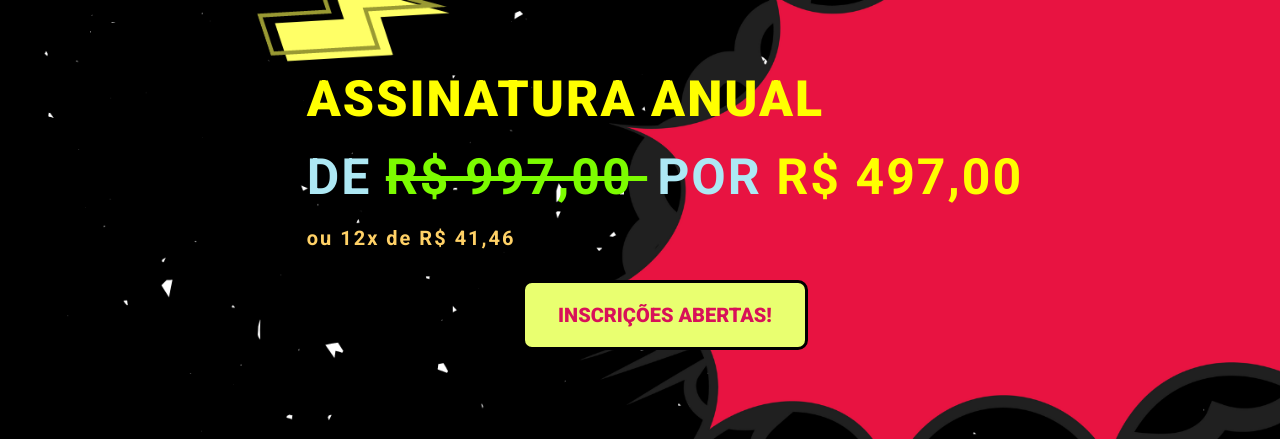
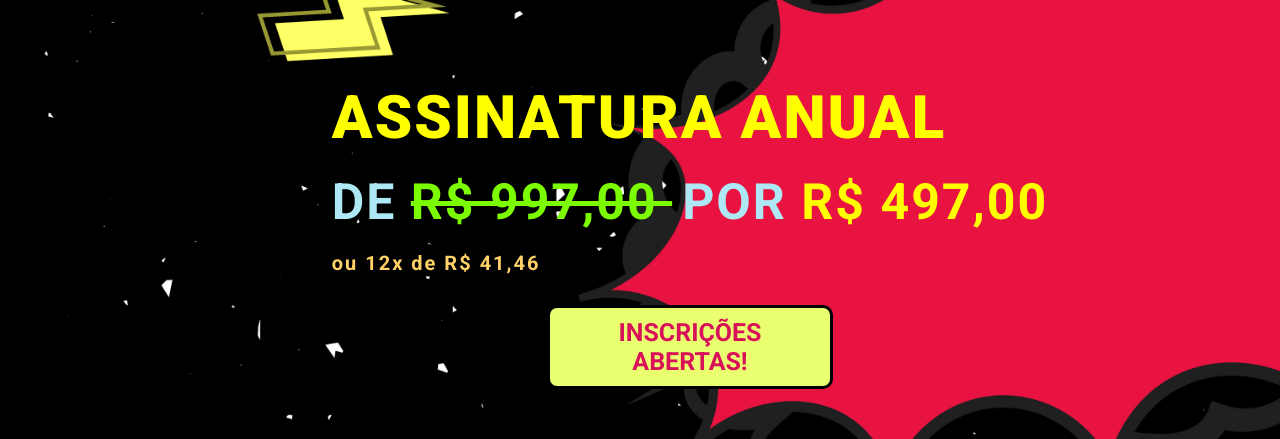
Before and after one commit to ImACyborgButThatsOK/Chess-Site, a React (Create React App) app: page / in a window 1280 px wide. Shown: the part 4784-5223 px from the top of the page. Built offline with nearby package versions, Linux system fonts and the light colour scheme.

Commit message:
alterando offer

```diff
--- a/src/Components/Offer/style.js
+++ b/src/Components/Offer/style.js
@@ -19,13 +19,13 @@ export const InfoContainer = styled.div`
     flex-direction: column;
     font-weight: bolder;
     letter-spacing: 2px;
-    margin-left: 50px;
-    margin-top: 100px;
+    margin-left: 100px;
+    margin-top: 150px;
     gap: 20px;
 
 `;
 export const Title = styled.h3`
-    font-size: 50px;
+    font-size: 60px;
     color: yellow;
     font-weight: bolder;
 `;
@@ -52,12 +52,12 @@ export const Button = styled.button`
     width: 40%;
     margin: 0 auto;
 
-    font-size: 20px;
+    font-size: 25px;
     color: #d81159;
-    font-weight: bolder;
+    font-weight: bold;
     border-radius: 10px;
     border: 3px solid black;
-    padding: 20px;
+    padding: 10px ;
     background-color: #e9ff70;
     cursor: pointer;
     transition: all ease 0.4s;
```
